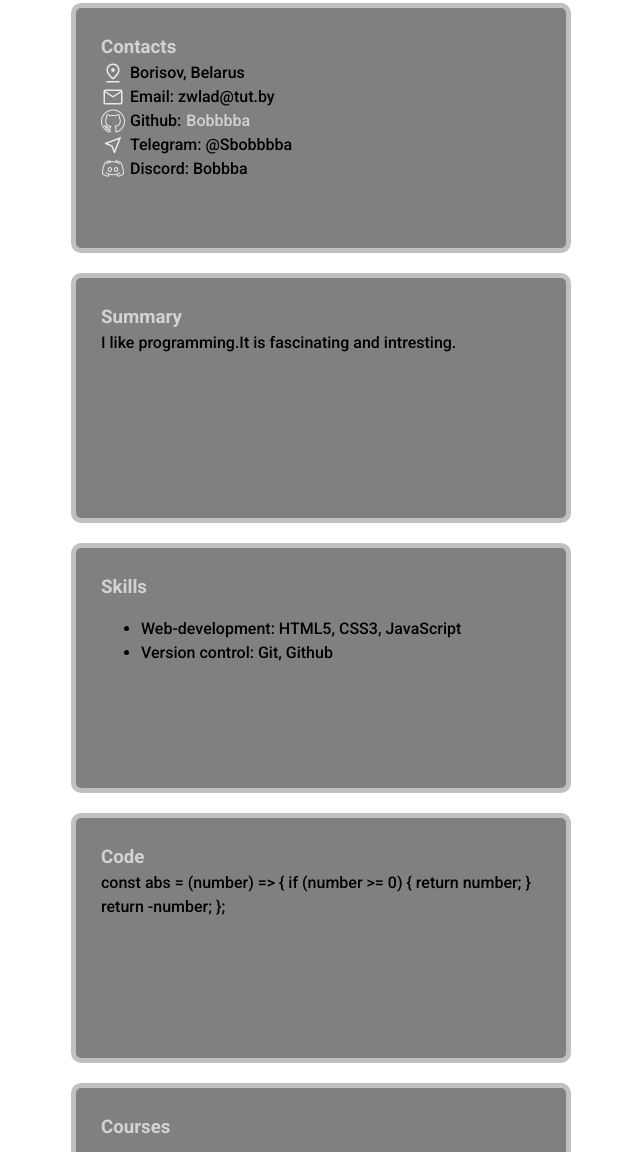
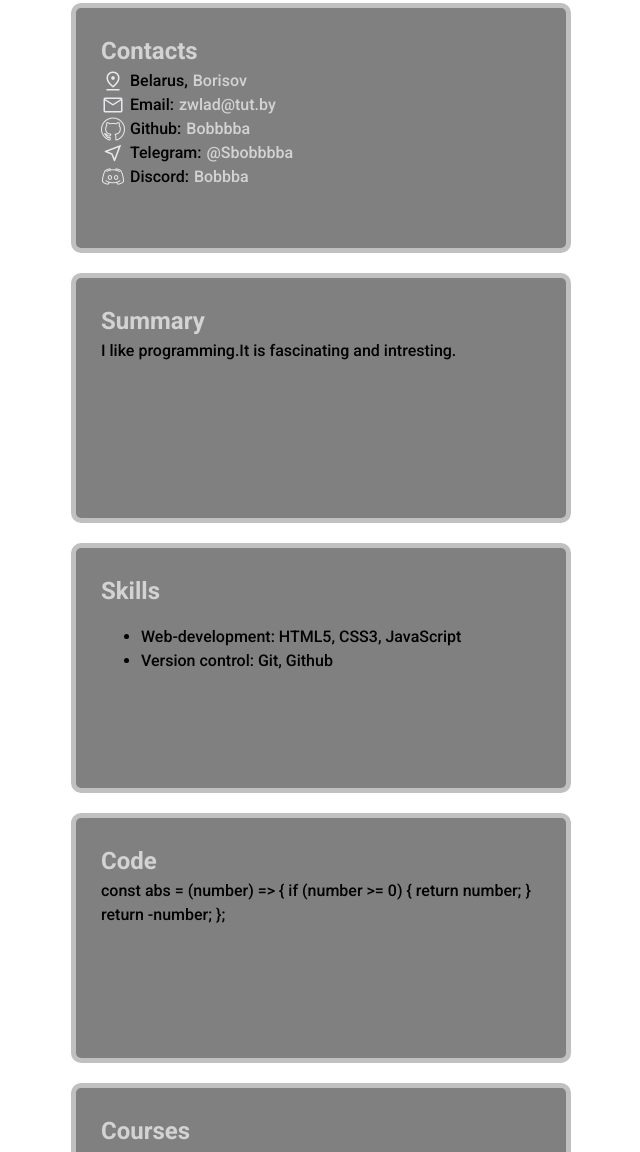
Before and after one commit to Bobbbba/rsschool-cv-pre-school-2024Q2, a plain HTML site: page index.html in a window 1280 px wide. Shown: the part 197-1349 px from the top of the page, without its empty margins (319-959 px from the left). Drawn offline with nearby package versions, Linux system fonts and the light colour scheme.

Commit message:
fix: link email cv file

```diff
--- a/index.html
+++ b/index.html
@@ -43,7 +43,7 @@
           </li>
         </ul>
       </nav>
-    </header>
+      </header>
     <main class="container">
       <div class="avatar-container">
         <div class="avatar">
@@ -59,59 +59,56 @@
       <div class="blok-all">
         <section class="blok">
           <article>
-            <h3 id="contacts" class="section-title">Contacts</h3>
+            <h2 id="contacts" class="section-title">Contacts</h2>
             <ul class="icons-list">
               <li> <span class="material-symbols-outlined">
                 pin_drop
-                </span> Borisov, Belarus</li>
+                </span > Belarus, <a href="https://ul.waze.com/ul?ll=54.21997544%2C28.49826051&navigate=yes&zoom=13&utm_campaign=default&utm_source=waze_website&utm_medium=lm_share_location"> Borisov</a> </li>
               <li> <span class="material-symbols-outlined">
                 mail
-                </span>Email: zwlad@tut.by</li>
+                </span > Email:<a href="mailto:zwlad@tut.by"> zwlad@tut.by</a> </li>
               <li> <img src="icons8-github-24.png" alt=""> Github: <a href="https://github.com/Bobbbba">Bobbbba</a> </li>
               <li>  <span class="material-symbols-outlined">
                 near_me
-                </span>Telegram: @Sbobbbba</li>
-              <li> <img src="icons8-discord-24.png" alt=""></IMG>Discord: Bobbba</li>
+                </span>Telegram: <a href="https://t.me/Sbobbbba">@Sbobbbba</a></li>
+              <li> <img src="icons8-discord-24.png" alt=""></IMG>Discord: <a href="https://discordapp.com/users/Bobbba/">Bobbba</a></li>
             </ul>
           </article>
         </section>
-
         <section class="blok">
-          <h3 id="summary" class="section-title">Summary</h3>
+          <h2 id="summary" class="section-title">Summary</h2>
           <p>I like programming.It is fascinating and intresting.</p>
         </section>
-
         <section class="blok">
-          <h3 id="skills" class="section-title">Skills</h3>
+          <h2 id="skills" class="section-title">Skills</h2>
           <ul>
             <li>Web-development: HTML5, CSS3, JavaScript</li>
             <li>Version control: Git, Github</li>
           </ul>
         </section>
         <section class="blok">
-          <h3 id="code" class="section-title">Code</h3>
+          <h2 id="code" class="section-title">Code</h2>
           <p>
             const abs = (number) => { if (number >= 0) { return number; } return
             -number; };
           </p>
         </section>
-
         <section class="blok">
-          <h3 id="courses" class="section-title">Courses</h3>
+          <h2 id="courses" class="section-title">Courses</h2>
           <ul>
             <li>Self-study on YouTube</li>
             <li>Completing the RS School course 3 times</li>
           </ul>
         </section>
         <section class="blok">
-          <h3 id="projects" class="section-title">Projects</h3>
+          <h2 id="projects" class="section-title">Projects</h2>
           <ul>
             <li>B in the process of learning Javascript</li>
           </ul>
         </section>
 
         <section class="blok">
-          <h3 id="education" class="section-title">Education</h3>
+          <h2 id="education" class="section-title">Education</h2>
           <ul>
             <li>
               BELARUSIAN STATE PEDAGOGICAL UNIVERSITY NAMED AFTER MAXIM TANK
@@ -120,7 +117,7 @@
           </ul>
         </section>
         <section class="blok">
-          <h3 id="english" class="section-title">English</h3>
+          <h2 id="english" class="section-title">English</h2>
           <ul>
             <li>A0-Beginner</li>
           </ul>
@@ -130,11 +127,10 @@
     <footer class="container-footer">
       <div class="footer-left">
       <p>2024</p>
-      <p>Bobbbba</p>
+      <p>  Github: <a href="https://github.com/Bobbbba">Bobbbba</a> </p>
     </div>
       <div class="rsschool">
          <a href="https://rs.school/courses/javascript-ru"><img style="width: 50px; height: 50px;" src="rs-school-logo.svg" alt="rs-school"></a>
-
       </div>
     </footer>
   </body>
```
